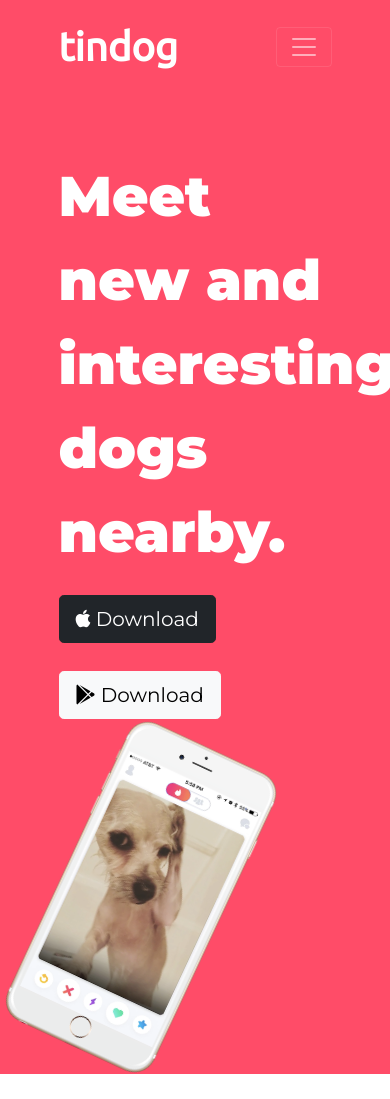
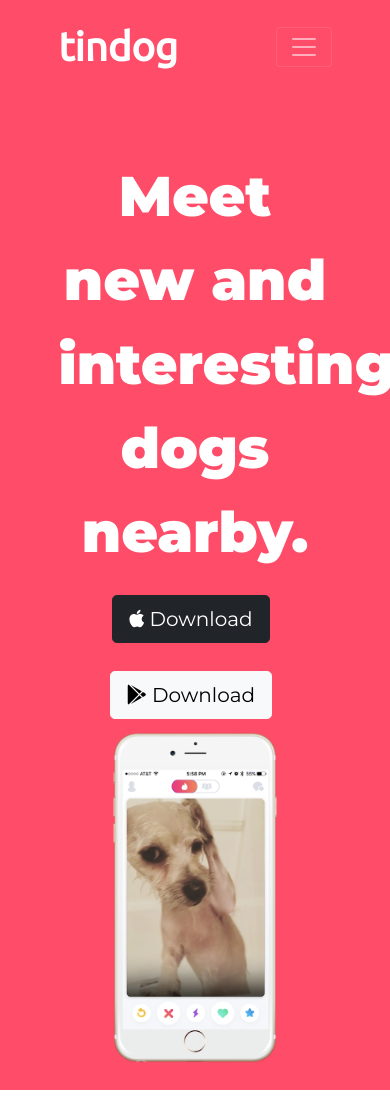
Before and after one commit to ehsan301/ehsan301.github.io, a plain HTML site: page index.html in a window 390 px wide. Shown: the top 1099 px of the page. Drawn offline with nearby package versions, Linux system fonts and the light colour scheme.

Commit message:
Add files via upload

```diff
--- a/css/styles.css
+++ b/css/styles.css
@@ -1,10 +1,9 @@
-/* for github */
 body {
     font-family: 'Montserrat';
 }
 
 .container-fluid {
-    padding: 3% 15%;
+    padding: 3% 15% 7%;
 }
 
 h1 {
@@ -69,9 +68,25 @@ p {
 
 /* Title Image */
 
+.img-container {
+    position: relative;
+}
+
 .title-image {
     width: 60%;
     transform: rotate(25deg);
+    position: absolute;
+    right: 30%;
+}
+
+@media (max-width: 1028px) {
+    #title {
+        text-align: center;
+    }
+    .title-image {
+        position: static;
+        transform: rotate(0);
+    }
 }
 
 
@@ -79,6 +94,8 @@ p {
 
 #features {
     padding: 7% 15%;
+    background-color: #fff;
+    position: relative;
 }
 
 .feature-box {
```
